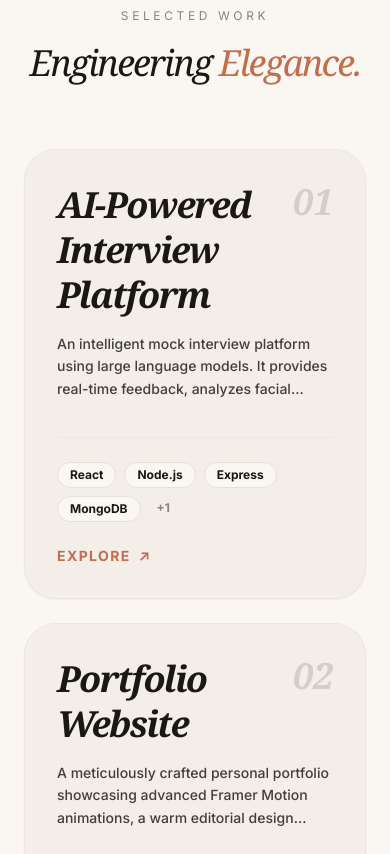
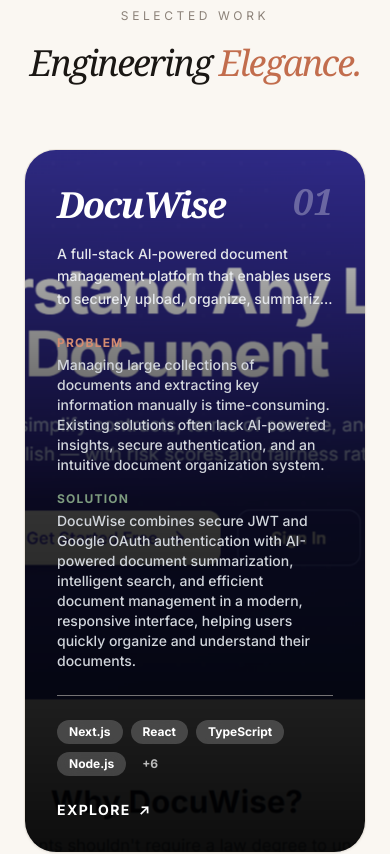
Before and after one commit to Anshikasaxenaa/Portfolio_, a Next.js app: page / in a window 390 px wide. Shown: the part 7220-8074 px from the top of the page. Built offline with nearby package versions, Linux system fonts and the light colour scheme.

Commit message:
UI refinements, mobile responsiveness, and project reordering

```diff
--- a/src/app/globals.css
+++ b/src/app/globals.css
@@ -5,6 +5,9 @@
 @layer base {
   body {
     @apply bg-warm-paper text-warm-charcoal font-body overflow-x-hidden selection:bg-terracotta-subtle selection:text-terracotta-dark;
+    background-image: radial-gradient(theme('colors.warm-sand') 1.5px, transparent 1.5px);
+    background-size: 32px 32px;
+    background-position: -1.5px -1.5px;
   }
   h1, h2, h3, h4, h5, h6 {
     @apply font-heading tracking-tighter text-warm-ink;
--- a/src/components/ProjectSection.tsx
+++ b/src/components/ProjectSection.tsx
@@ -30,10 +30,8 @@
           {projects.map((project, index) => {
             // Determine column span based on index:
             // Project 1 (index 0) is full width (2 columns)
-            // Project 2 (index 1) is half width (1 column)
-            // Project 3 (index 2) is half width (1 column)
-            // Project 4 (index 3) is full width (2 columns)
-            const isFullWidth = index === 0 || index === 3;
+            // Projects 2, 3, 4, 5 are half width (1 column) forming a 2x2 grid
+            const isFullWidth = index === 0;
             const colSpanClass = isFullWidth ? "md:col-span-2" : "md:col-span-1";
 
             return (
--- a/src/components/ui/BentoProjectCard.tsx
+++ b/src/components/ui/BentoProjectCard.tsx
@@ -1,7 +1,7 @@
 "use client";
 
 import { motion } from "framer-motion";
-import { useState } from "react";
+import { useState, useEffect } from "react";
 
 interface Project {
   id: number;
@@ -23,6 +23,16 @@
 
 export default function BentoProjectCard({ project, colSpanClass, index }: BentoProjectCardProps) {
   const [isHovered, setIsHovered] = useState(false);
+  const [isMobile, setIsMobile] = useState(false);
+
+  useEffect(() => {
+    const checkMobile = () => setIsMobile(window.matchMedia("(max-width: 768px)").matches);
+    checkMobile();
+    window.addEventListener("resize", checkMobile);
+    return () => window.removeEventListener("resize", checkMobile);
+  }, []);
+
+  const active = isHovered || isMobile;
 
   return (
     <motion.div
@@ -42,9 +52,9 @@
         className="absolute inset-0 z-0 overflow-hidden bg-warm-cream cursor-pointer block"
       >
         <motion.div
-          animate={{ scale: isHovered ? 1.05 : 1.15, filter: isHovered ? "blur(0px)" : "blur(8px)" }}
+          animate={{ scale: active ? 1.05 : 1.15, filter: active ? "blur(0px)" : "blur(8px)" }}
           transition={{ duration: 0.8, ease: [0.25, 0.1, 0.25, 1] }}
-          className="w-full h-full relative opacity-0 group-hover:opacity-100 transition-opacity duration-700"
+          className={`w-full h-full relative transition-opacity duration-700 ${active ? 'opacity-100' : 'opacity-0'}`}
         >
           <div className={`absolute inset-0 bg-gradient-to-br ${project.imageGradient} mix-blend-multiply opacity-60`} />
           <img src={project.image} alt={project.title} className="absolute inset-0 w-full h-full object-cover" />
@@ -54,7 +64,7 @@
       {/* Dark Overlay for Text Readability (Appears on Hover) - pointer events none so clicks pass to image */}
       <motion.div
         initial={{ opacity: 0 }}
-        animate={{ opacity: isHovered ? 1 : 0 }}
+        animate={{ opacity: active ? 1 : 0 }}
         transition={{ duration: 0.5 }}
         className="absolute inset-0 z-10 bg-gradient-to-t from-black/95 via-black/80 to-black/10 pointer-events-none"
       />
@@ -62,24 +72,24 @@
       {/* Content Container */}
       <div className="relative z-20 flex flex-col h-full justify-end pointer-events-none">
         {/* Number Badge */}
-        <div className={`absolute top-0 right-0 font-serif italic text-4xl font-bold transition-colors duration-500 pointer-events-auto ${isHovered ? 'text-white/30' : 'text-warm-taupe/30'}`}>
+        <div className={`absolute top-0 right-0 font-serif italic text-4xl font-bold transition-colors duration-500 pointer-events-auto ${active ? 'text-white/30' : 'text-warm-taupe/30'}`}>
           0{project.id}
         </div>
 
         {/* Title */}
-        <h3 className={`font-serif italic text-4xl md:text-5xl font-bold leading-tight mb-4 transition-colors duration-500 pointer-events-auto ${isHovered ? 'text-white' : 'text-warm-ink'}`}>
+        <h3 className={`font-serif italic text-4xl md:text-5xl font-bold leading-tight mb-4 transition-colors duration-500 pointer-events-auto ${active ? 'text-white' : 'text-warm-ink'}`}>
           {project.title}
         </h3>
 
         {/* Description */}
-        <p className={`text-sm md:text-base font-medium leading-relaxed max-w-xl transition-colors duration-500 mb-6 line-clamp-3 pointer-events-auto ${isHovered ? 'text-gray-200' : 'text-warm-charcoal/90'}`}>
+        <p className={`text-sm md:text-base font-medium leading-relaxed max-w-xl transition-colors duration-500 mb-6 line-clamp-3 pointer-events-auto ${active ? 'text-gray-200' : 'text-warm-charcoal/90'}`}>
           {project.description}
         </p>
 
         {/* Problem / Solution (Only visible on hover) */}
         <motion.div
           initial={{ height: 0, opacity: 0 }}
-          animate={{ height: isHovered ? 'auto' : 0, opacity: isHovered ? 1 : 0 }}
+          animate={{ height: active ? 'auto' : 0, opacity: active ? 1 : 0 }}
           transition={{ duration: 0.4, ease: "easeOut" }}
           className="overflow-hidden"
         >
@@ -103,19 +113,19 @@
             {project.tags.slice(0, 4).map((tag) => (
               <span
                 key={tag}
-                className={`text-xs px-3 py-1 rounded-full font-bold transition-colors duration-500 ${isHovered ? 'bg-white/20 text-white backdrop-blur-md' : 'bg-warm-paper text-warm-ink border border-warm-sand'}`}
+                className={`text-xs px-3 py-1 rounded-full font-bold transition-colors duration-500 ${active ? 'bg-white/20 text-white backdrop-blur-md' : 'bg-warm-paper text-warm-ink border border-warm-sand'}`}
               >
                 {tag}
               </span>
             ))}
             {project.tags.length > 4 && (
-              <span className={`text-xs px-2 py-1 rounded-full font-bold transition-colors duration-500 ${isHovered ? 'text-white/70' : 'text-warm-taupe'}`}>
+              <span className={`text-xs px-2 py-1 rounded-full font-bold transition-colors duration-500 ${active ? 'text-white/70' : 'text-warm-taupe'}`}>
                 +{project.tags.length - 4}
               </span>
             )}
           </div>
 
-          <a href={project.link} target="_blank" rel="noopener noreferrer" className={`text-sm tracking-widest uppercase font-bold flex items-center gap-2 pointer-events-auto transition-colors duration-500 ${isHovered ? 'text-white hover:text-terracotta-light' : 'text-terracotta hover:text-terracotta'}`}>
+          <a href={project.link} target="_blank" rel="noopener noreferrer" className={`text-sm tracking-widest uppercase font-bold flex items-center gap-2 pointer-events-auto transition-colors duration-500 ${active ? 'text-white hover:text-terracotta-light' : 'text-terracotta hover:text-terracotta'}`}>
             Explore <span className="transform transition-transform duration-300 group-hover:translate-x-1 group-hover:-translate-y-1">↗</span>
           </a>
         </div>
--- a/src/data/portfolioData.ts
+++ b/src/data/portfolioData.ts
@@ -1,6 +1,17 @@
 export const projects = [
   {
     id: 1,
+    title: "DocuWise",
+    description: "A full-stack AI-powered document management platform that enables users to securely upload, organize, summarize, and interact with documents using intelligent AI features. Built with Next.js, Node.js, Express, MongoDB, and Gemini AI.",
+    problem: "Managing large collections of documents and extracting key information manually is time-consuming. Existing solutions often lack AI-powered insights, secure authentication, and an intuitive document organization system.",
+    solution: "DocuWise combines secure JWT and Google OAuth authentication with AI-powered document summarization, intelligent search, and efficient document management in a modern, responsive interface, helping users quickly organize and understand their documents.",
+    tags: ["Next.js", "React", "TypeScript", "Node.js", "Express.js", "MongoDB", "JWT", "Google OAuth", "Gemini AI", "Tailwind CSS"],
+    image: "/project-5.png",
+    imageGradient: "from-blue-500 via-cyan-500 to-indigo-600",
+    link: "https://docu-wise-dusky.vercel.app",
+  },
+  {
+    id: 2,
     title: "AI-Powered Interview Platform",
     description: "An intelligent mock interview platform using large language models. It provides real-time feedback, analyzes facial expressions, and generates dynamic technical questions based on the candidate's resume.",
     problem: "Candidates often struggle with interview anxiety and lack realistic, personalized practice environments before crucial job interviews.",
@@ -11,7 +22,7 @@
     link: "https://github.com/Anshikasaxenaa/careerpilot-ai",
   },
   {
-    id: 2,
+    id: 3,
     title: "Portfolio Website",
     description: "A meticulously crafted personal portfolio showcasing advanced Framer Motion animations, a warm editorial design aesthetic, and performant server-side rendering.",
     problem: "Standard portfolios often feel static and fail to communicate a developer's unique design sensibilities and engineering rigor.",
@@ -22,7 +33,7 @@
     link: "https://anshika-saxena-portfolio.vercel.app",
   },
   {
-    id: 3,
+    id: 4,
     title: "Post App",
     description: "A full-stack social media application enabling users to share visual stories. Features secure authentication, real-time image processing, and a highly responsive masonry layout.",
     problem: "Users needed a highly responsive, secure platform to share visual stories without compromising on image load times or layout stability.",
@@ -33,7 +44,7 @@
     link: "https://github.com/Anshikasaxenaa/Post_app",
   },
   {
-    id: 4,
+    id: 5,
     title: "Image Animation",
     description: "An experimental frontend interface exploring complex CSS and JavaScript animations. Focuses on orchestrating fluid transitions and micro-interactions without heavy libraries.",
     problem: "Modern web interfaces require fluid, non-intrusive micro-interactions, but relying on heavy animation libraries can severely impact performance.",
@@ -42,41 +53,10 @@
     image: "/project-4.png",
     imageGradient: "from-warm-sand via-terracotta-subtle to-sage-light",
     link: "https://github.com/Anshikasaxenaa",
-  },
-  {
-    id: 5,
-    title: "DocuWise",
-    description: "A full-stack AI-powered document management platform that enables users to securely upload, organize, summarize, and interact with documents using intelligent AI features. Built with Next.js, Node.js, Express, MongoDB, and Gemini AI.",
-
-    problem: "Managing large collections of documents and extracting key information manually is time-consuming. Existing solutions often lack AI-powered insights, secure authentication, and an intuitive document organization system.",
-
-   solution: "DocuWise combines secure JWT and Google OAuth authentication with AI-powered document summarization, intelligent search, and efficient document management in a modern, responsive interface, helping users quickly organize and understand their documents.",
-
-   tags: [
-  "Next.js",
-  "React",
-  "TypeScript",
-  "Node.js",
-  "Express.js",
-  "MongoDB",
-  "JWT",
-  "Google OAuth",
-  "Gemini AI",
-  "Tailwind CSS"
-],
-
-  image: "/project-5.png",
-
-imageGradient: "from-blue-500 via-cyan-500 to-indigo-600",
-    link: "https://docu-wise-dusky.vercel.app",
   }
 ];
 
-export const bio = `I am Anshika Saxena, a final-year B.Tech Computer Science student with strong foundations in Data Structures Algorithms, Core Java, and Full Stack Development. I thrive at the intersection of logic and creativity, building scalable, performant, and impactful solutions.
 
-My approach combines algorithmic efficiency with structural integrity. Whether it's crafting intelligent backends with Node.js and MongoDB, or designing immersive frontend architectures in React and Next.js, I treat every project as an opportunity to push boundaries and solve real-world problems.
-
-I am an active participant in the competitive programming community with over 150+ DSA problems solved across LeetCode and coding platforms. When I'm not coding, you can find me exploring DevOps, learning new cloud technologies, or actively learning AI tools. Let's create something extraordinary together.`;
 
 export const experienceData = [
   {
```
Also changed, not shown: src/components/SkillsMarquee.tsx (deleted, +0 -60 lines), src/components/ThemeProvider.tsx (deleted, +0 -10 lines), src/components/ThemeToggle.tsx (deleted, +0 -34 lines), 1 other file (tests, documents, lock files or other folders).
